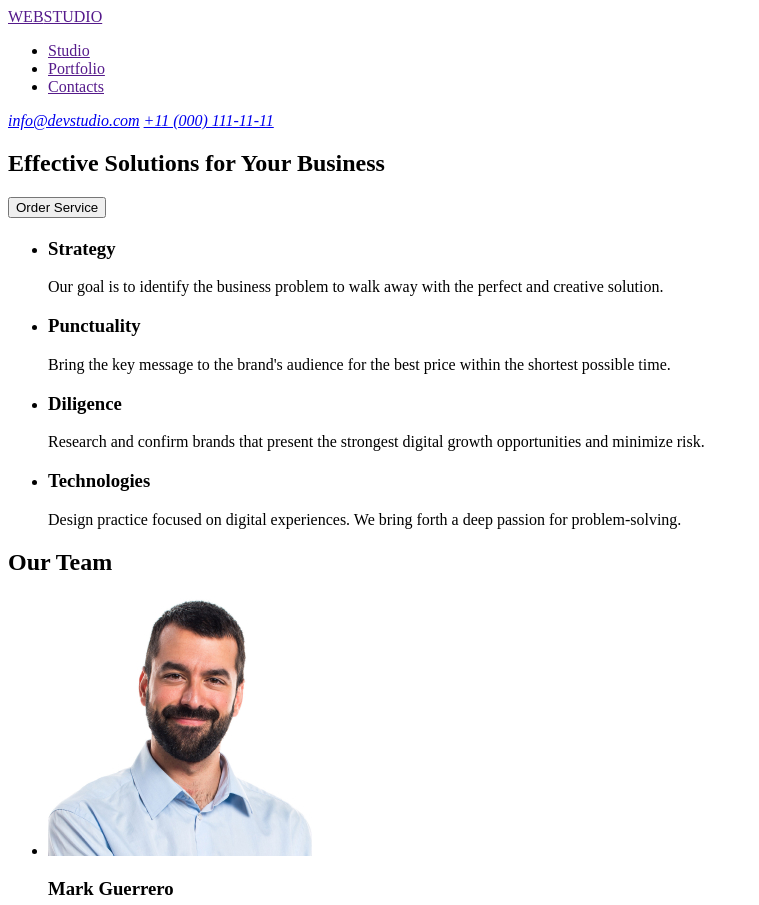
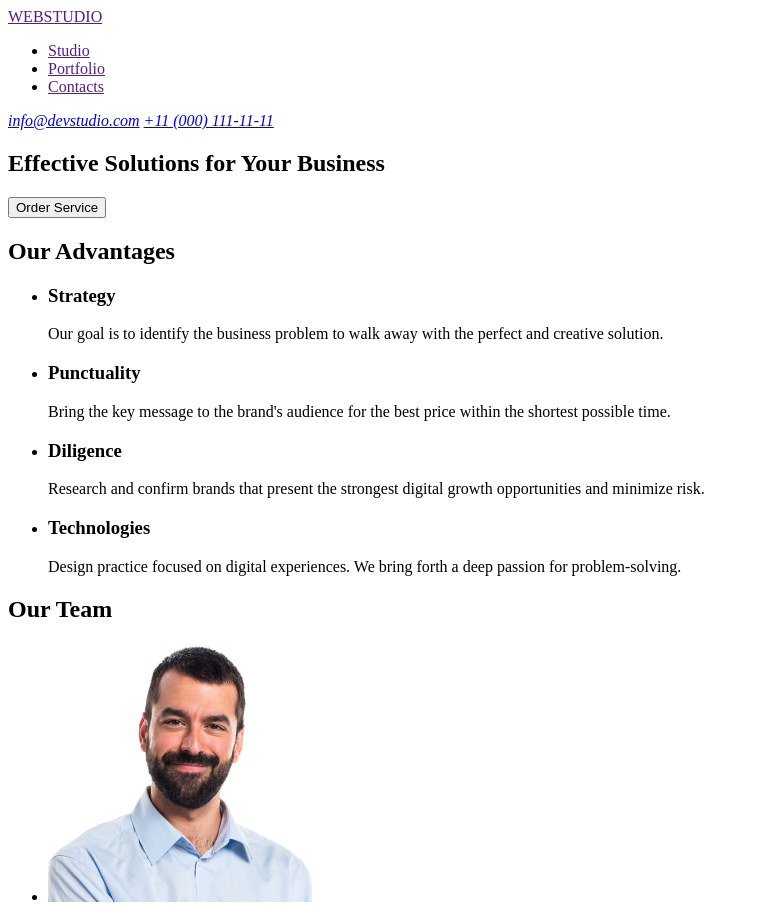
Before and after one commit to Rey-ui/goit-hw-01, a plain HTML site: page index.html in a window 1280 px wide. Shown: the top 905 px of the page, without its empty margins (0-759 px from the left). Drawn offline with Linux system fonts and the light colour scheme.

Commit message:
Solve mistakes

```diff
--- a/index.html
+++ b/index.html
@@ -39,7 +39,7 @@
                 <button type="button" class="1-content__button">Order Service</button>
             </section>
             <section class="content__2 2-content">
-                <h2 class="2-conten__title title"></h2>
+                <h2 class="2-conten__title title">Our Advantages</h2>
                 <ul class="2-conten__items items-content">
                     <li class="items-content__item">
                         <h3 class="items-content__label">Strategy</h3>
```
